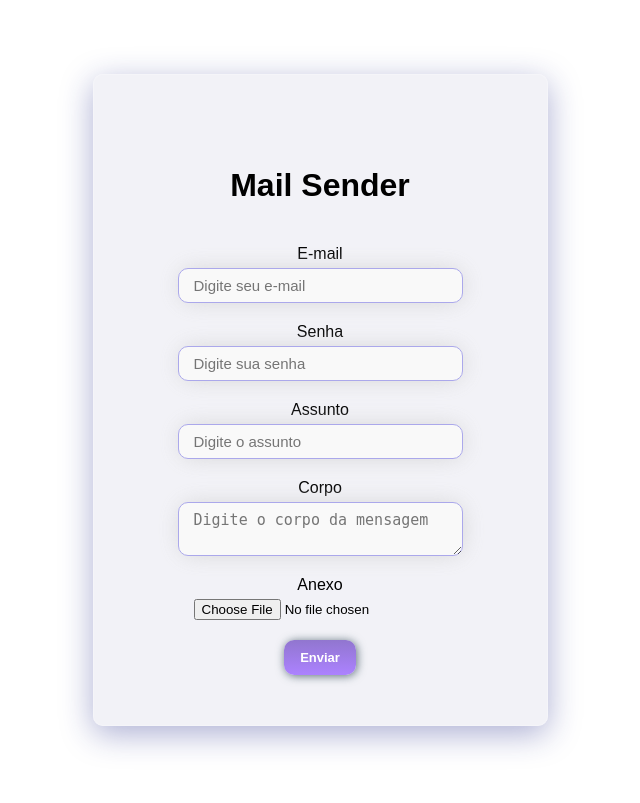
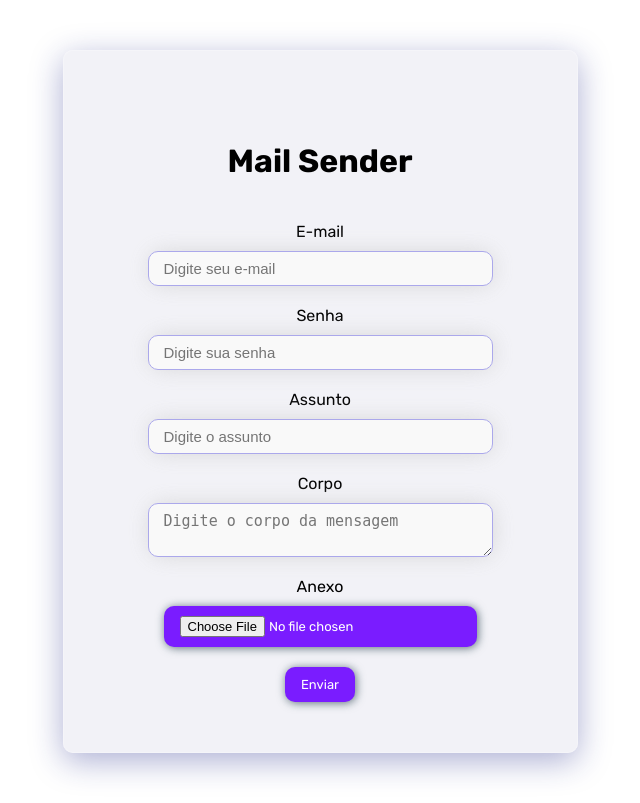
Before and after one commit to 0thigs/Mailer_Send, a Flask app: page / in a window 1280 px wide. Shown: the whole page, without its empty margins (320-960 px from the left). Before the commit the page ends 750 px from the top, so only its background shows below. Run offline with Flask 3, Linux system fonts and the light colour scheme.

Commit message:
Update: Forms Web Finished

```diff
--- a/src/static/styles.css
+++ b/src/static/styles.css
@@ -1,5 +1,7 @@
+@import url('https://fonts.googleapis.com/css2?family=Rubik:ital,wght@0,300..900;1,300..900&display=swap');
+
 body {
-  font-family: Arial, sans-serif;
+  font-family: "Rubik", sans-serif;
   margin: 0;
   padding: 0;
   display: flex;
@@ -31,7 +33,7 @@
   }
 
   label {
-    margin-bottom: 5px;
+    margin-bottom: 10px;
   }
 
   input[type="text"],
@@ -62,24 +64,31 @@
 
   input[type="file"] {
     margin-bottom: 20px;
-  }
-
-  input[type="submit"] {
-    font-family: arial;
-    font-weight: bold;
+    font-family: "Rubik", sans-serif;
     color: #FFFFFF;
     font-size: 13px;
     box-shadow: 1px 1px 10px #5D6F7A;
     padding: 10px 16px;
     border-radius: 10px;
     border: none;
-    background: #AC82FF;
-    background: linear-gradient(to top, #AC82FF, #9176CF);
+    background: #7A1CFF;
     cursor: pointer;
     transition: .3s ease;
   }
 
-  input[type="submit"]:hover {
-    background: #672E69;
-    background: linear-gradient(to top, #8a82ff, #9176CF);
+  input[type="submit"] {
+    font-family: "Rubik", sans-serif;
+    color: #FFFFFF;
+    font-size: 13px;
+    box-shadow: 1px 1px 10px #5D6F7A;
+    padding: 10px 16px;
+    border-radius: 10px;
+    border: none;
+    background: #7A1CFF;
+    cursor: pointer;
+    transition: .3s ease;
   }
+
+  input[type="file"]:hover, input[type="submit"]:hover {
+    background: #9346ff;
+  }
```
